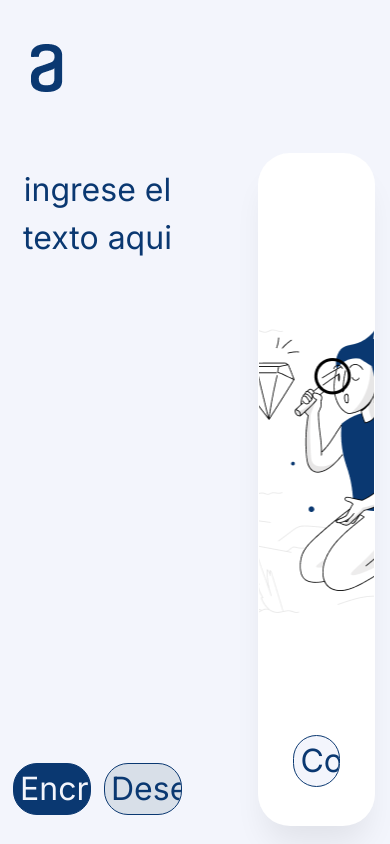
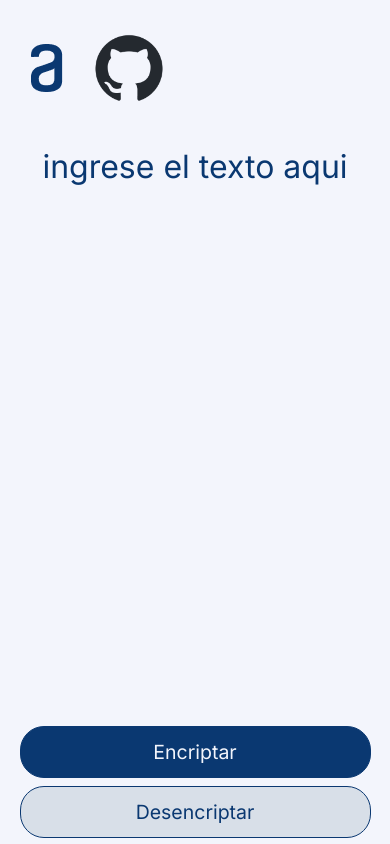
Before and after one commit to VizcainoRAW/alura_challenge-encriptador, a plain HTML site: page index.html in a window 390 px wide. Shown: the top 844 px of the page. Drawn offline with Linux system fonts and the light colour scheme.

Commit message:
apartado visual para adaptativo para moviles, sin funcionalalidad aun

```diff
--- a/index.html
+++ b/index.html
@@ -12,7 +12,8 @@
     </head>
     <body>
         <header>
-            <img class="logo" src="source/imagen/logo_alura_a.png" alt="logo de alura">
+            <img class="logo_alura" src="source/imagen/logo_alura_a.png" alt="logo de alura">
+            <img class="logo_github" src="source/imagen/logo_github_negro.png" alt="logo de GitHub">
         </header>
         <main>
             <section class="input">
--- a/source/css/style.css
+++ b/source/css/style.css
@@ -13,11 +13,12 @@ body{
     text-align: left;
 }
 header{
-    position: static;
     width: 100%;
     height: 16%;
     display: flex;
     align-items: center;
+    justify-content: left;
+
 }
 main{
     display: flex;
@@ -25,6 +26,7 @@ main{
     width: 100%;
     height: 84%;
 }
+
 section{
     display: flex;
     flex-direction: column;
@@ -34,11 +36,14 @@ section{
     height: 100%;
 }
 div{
-    background: local;
+    background: none;
     width: 100%;
     display: flex;
     justify-content: space-evenly;
     align-items: center;
+}
+button{
+    font-size: 2vw;
 }
 
 .area_texto{
@@ -58,11 +63,13 @@ div{
     resize: none;
 }
 
-.logo{
-    position: absolute;
-    left: 8%;
+.logo_alura{
+    margin-left: 8%;
 }
-
+.logo_github{
+    margin-left: 8%;
+    width: 70px;
+}
 
 ::placeholder{
     color: #0A3871;
@@ -91,9 +98,8 @@ div{
     text-align: center;
 }
 .mensaje{
-    width: 60%;
+    width: 70%;
     height: 95%;
-    margin-left: 25%;
     background-color: #FFFFFF;
     display: flex;
     flex-direction: column;
@@ -107,16 +113,51 @@ div{
     background-position: center;
     background-size: auto;
     background-repeat: no-repeat;
+    pointer-events: none;
     overflow: hidden;
 }
 
 .boton_copiar{
     width: 40%;
     background: #F3F5FC;
-    font-size: 1em;
     overflow: hidden;
     border: 1px solid #0A3871;
     border-radius: 24px;
     color: #0A3871;
     text-align: center;
 }
+
+
+@media (max-width: 767px) {
+    main{
+        height: 168vh;
+        flex-direction: column;
+    }
+    section {
+      width: 100%;
+      height: 50%;
+    }
+    button {
+        margin-top: 1vh;
+        font-size: 5vw;
+    }
+    .boton_encriptar, .boton_desencriptar, .boton_copiar{
+        width: 90%;
+    }
+    .area_texto{
+        border-radius: 0;
+    }
+    .mensaje{
+        width: 90%;
+        margin: 0 0 0 0;
+        height: 40%;
+    }
+
+    .botones {
+        flex-direction: column;
+    }
+
+    .area_texto#output{
+        background-image: url(../imagen/mensaje_alura_placeholder.png);
+    }
+  }
```
Also changed, not shown: source/imagen/logo_github_negro.png (added), source/imagen/logo_github_white.png (added), source/imagen/mensaje_alura_placeholder.png (added).
